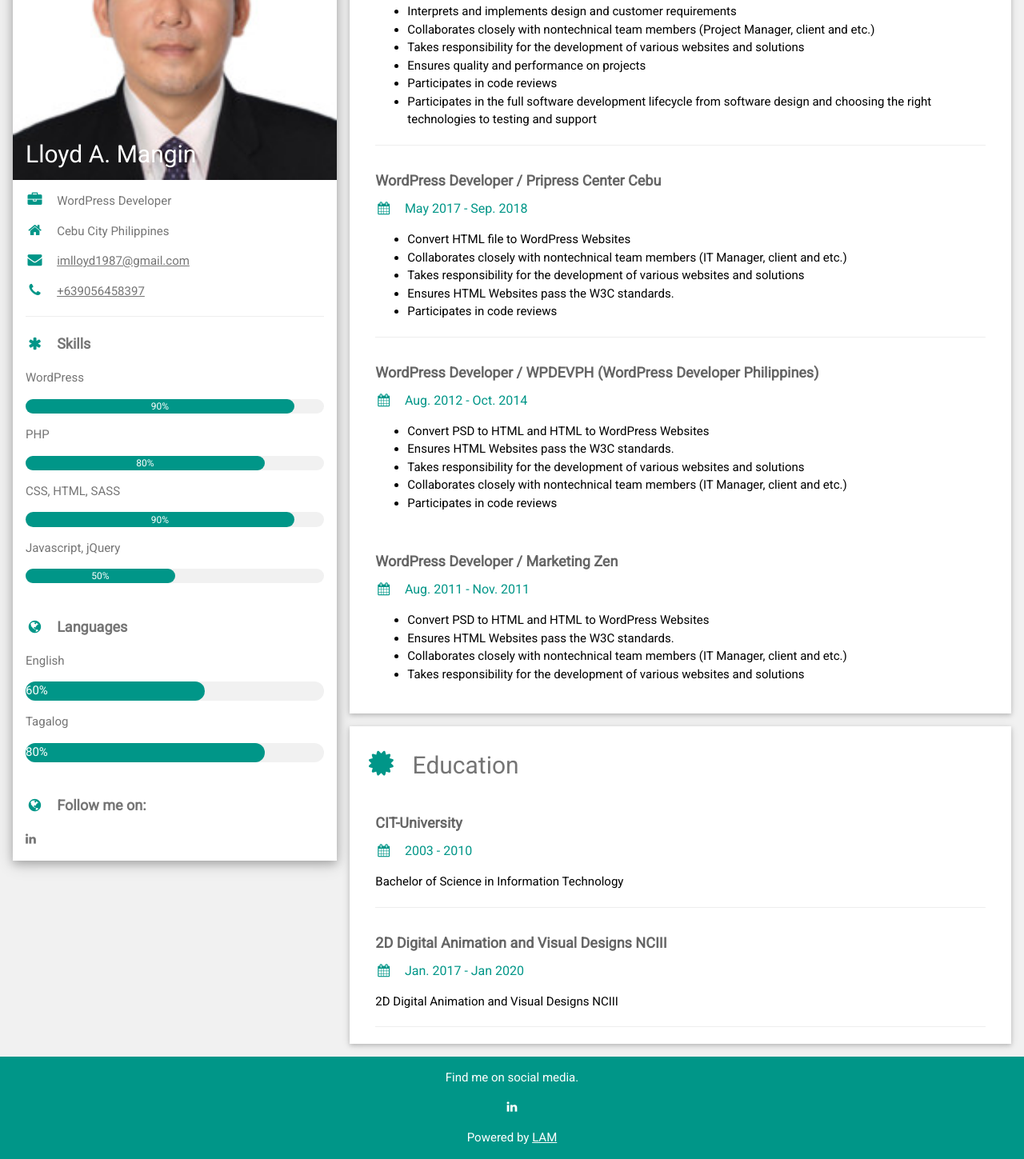
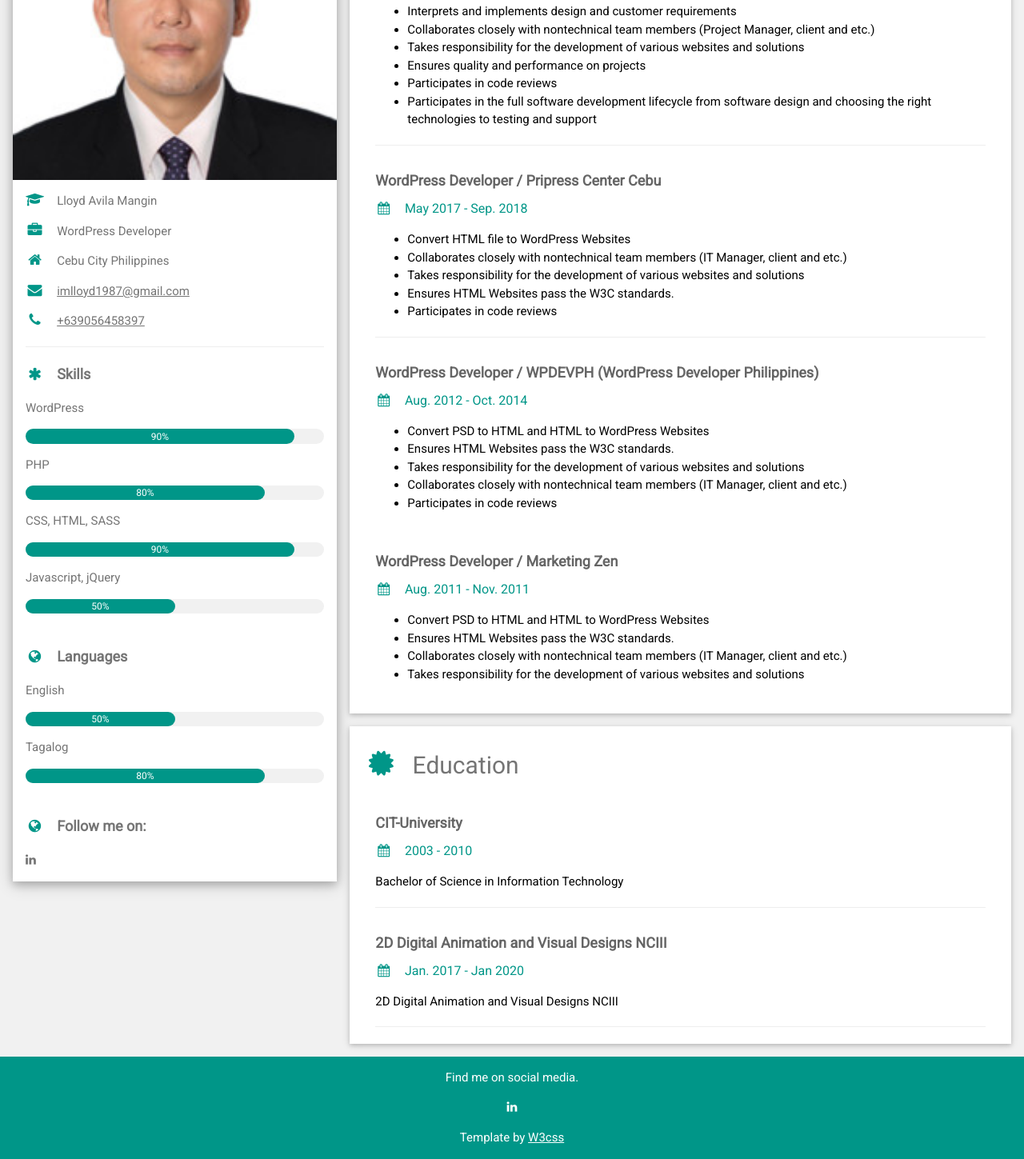
Before and after one commit to github-lloydm/myabouts, a plain HTML site: page index.html in a window 1280 px wide. Shown: the part 196-1645 px from the top of the page at 80% size. Drawn offline with nearby package versions, Linux system fonts and the light colour scheme.

Commit message:
my first update from local

```diff
--- a/index.html
+++ b/index.html
@@ -1,7 +1,10 @@
 <!DOCTYPE html>
 <html>
-<title>Welcome to my Abouts</title>
+<title>Welcome to Lloyd Avila Mangin information</title>
 <meta charset="UTF-8">
+<meta name="description" content="Lloyd Avila Mangin information">
+<meta name="keywords" content="WordPress, Woocommerce, Advance Custom Fields (ACF), HTML, CSS SASS, JavaScript">
+<meta name="author" content="Lloyd Avila Mangin">
 <meta name="viewport" content="width=device-width, initial-scale=1">
 <link rel="stylesheet" href="https://www.w3schools.com/w3css/4/w3.css">
 <link rel='stylesheet' href='https://fonts.googleapis.com/css?family=Roboto'>
@@ -24,10 +27,11 @@ html,body,h1,h2,h3,h4,h5,h6 {font-family: "Roboto", sans-serif}
         <div class="w3-display-container">
           <img src="https://raw.githubusercontent.com/github-lloydm/myabouts/gh-pages/ME.jpg" style="width:100%" alt="Avatar">
           <div class="w3-display-bottomleft w3-container w3-text-black">
-            <h2 style="color:#fff;">Lloyd A. Mangin</h2>
+            <!-- <h2 style="color:#fff;">Lloyd A. Mangin</h2> -->
           </div>
         </div>
         <div class="w3-container">
+          <p><i class="fa fa-mortar-board fa-fw w3-margin-right w3-large w3-text-teal"></i>Lloyd Avila Mangin</p>
           <p><i class="fa fa-briefcase fa-fw w3-margin-right w3-large w3-text-teal"></i>WordPress Developer</p>
           <p><i class="fa fa-home fa-fw w3-margin-right w3-large w3-text-teal"></i>Cebu City Philippines</p>
           <p><i class="fa fa-envelope fa-fw w3-margin-right w3-large w3-text-teal"></i><a href="mailto:imlloyd1987@gmail.com">imlloyd1987@gmail.com</a></p>
@@ -57,17 +61,19 @@ html,body,h1,h2,h3,h4,h5,h6 {font-family: "Roboto", sans-serif}
 
           <p class="w3-large w3-text-theme"><b><i class="fa fa-globe fa-fw w3-margin-right w3-text-teal"></i>Languages</b></p>
           <p>English</p>
-          <div class="w3-light-grey w3-round-xlarge">
-            <div class="w3-round-xlarge w3-teal" style="height:24px;width:60%">60%</div>
+          <div class="w3-light-grey w3-round-xlarge w3-small">
+            <div class="w3-container w3-center w3-round-xlarge w3-teal" style="width:50%">50%</div>
           </div>
           <p>Tagalog</p>
-          <div class="w3-light-grey w3-round-xlarge">
-            <div class="w3-round-xlarge w3-teal" style="height:24px;width:80%">80%</div>
+          <div class="w3-light-grey w3-round-xlarge w3-small">
+            <div class="w3-container w3-center w3-round-xlarge w3-teal" style="width:80%">
+              <div class="w3-center w3-text-white">80%</div>
+            </div>
           </div>
 
           <br>
           <p class="w3-large w3-text-theme"><b><i class="fa fa-globe fa-fw w3-margin-right w3-text-teal"></i>Follow me on:</b></p>
-          <p><a href="https://www.linkedin.com/in/lloydavilamangin/"><i class="fa fa-linkedin w3-hover-opacity"></i></a></p>
+          <p><a href="https://www.linkedin.com/in/lloydavilamangin/" target="_blank"><i class="fa fa-linkedin w3-hover-opacity"></i></a></p>
 
         </div>
       </div><br>
@@ -167,7 +173,7 @@ html,body,h1,h2,h3,h4,h5,h6 {font-family: "Roboto", sans-serif}
   <i class="fa fa-twitter w3-hover-opacity"></i>
   -->
   <a href="https://www.linkedin.com/in/lloydavilamangin/"><i class="fa fa-linkedin w3-hover-opacity"></i></a>
-  <p>Powered by <a href="https://github-lloydm.github.io/myabouts/">LAM</a></p>
+  <p>Template by <a href="https://www.w3schools.com/w3css/w3css_templates.asp" target="_blank">W3css</a></p>
 </footer>
 
 </body>
```
